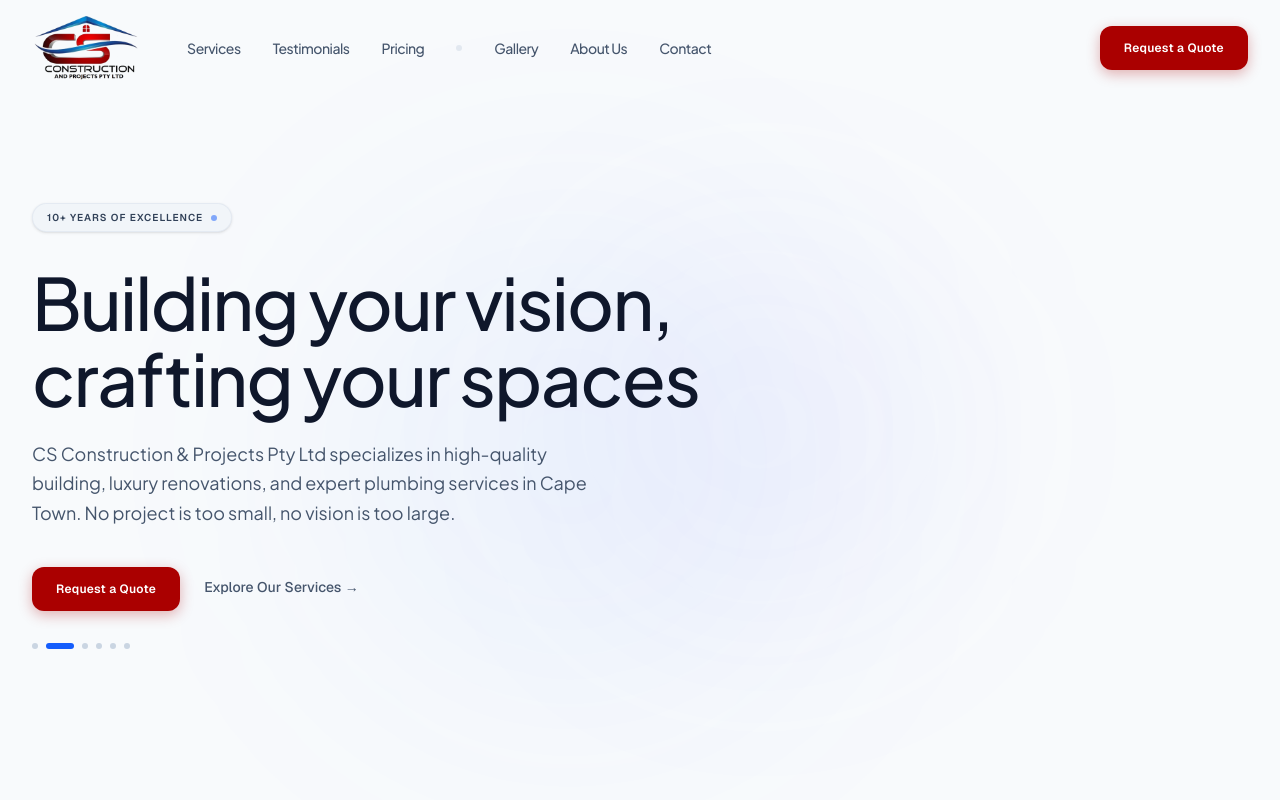
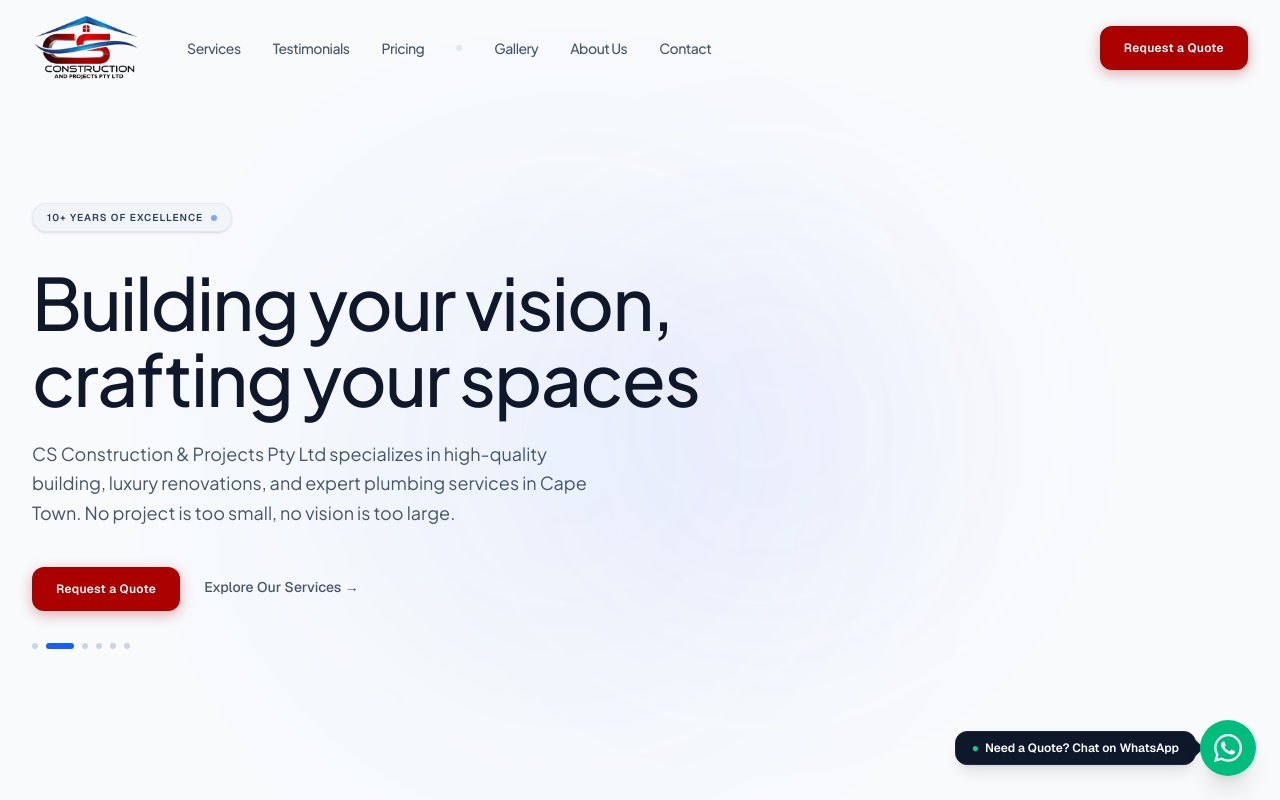
Before and after one commit to tinashekwande/cs-construction, a React (Vite) app: page / in a window 1280 px wide. Shown: the top 800 px of the page. Built offline with nearby package versions, Linux system fonts and the light colour scheme; some icons are missing.

Commit message:
feat: add premium floating WhatsApp button on bottom right corner with pulsing micro-animation and automatic tooltip

```diff
--- a/src/App.jsx
+++ b/src/App.jsx
@@ -16,6 +16,7 @@
 import Gallery from './components/Gallery';
 import About from './components/About';
 import Contact from './components/Contact';
+import FloatingWhatsApp from './components/FloatingWhatsApp';
 
 gsap.registerPlugin(ScrollTrigger);
 
@@ -159,6 +160,9 @@
       <Footer onOpenQuote={() => setIsQuoteOpen(true)} currentPage={currentPage} onNavigate={navigateTo} />
 
       <QuoteRequestModal isOpen={isQuoteOpen} onClose={() => setIsQuoteOpen(false)} />
+
+      {/* Floating WhatsApp Button */}
+      <FloatingWhatsApp />
     </div>
   );
 }
--- /dev/null
+++ b/src/components/FloatingWhatsApp.jsx
@@ -0,0 +1,55 @@
+import { useState, useEffect } from 'react';
+
+export default function FloatingWhatsApp() {
+  const [showTooltip, setShowTooltip] = useState(false);
+
+  useEffect(() => {
+    // Show the tooltip shortly after load to draw attention, then auto-hide after 5s
+    const timer = setTimeout(() => {
+      setShowTooltip(true);
+      const hideTimer = setTimeout(() => setShowTooltip(false), 5000);
+      return () => clearTimeout(hideTimer);
+    }, 2500);
+
+    return () => clearTimeout(timer);
+  }, []);
+
+  return (
+    <div className="fixed bottom-6 right-6 z-50 flex items-center justify-end group">
+
+      {/* Tooltip text */}
+      <div
+        className={`bg-slate-900 text-white text-xs font-semibold px-4 py-2 rounded-xl shadow-lg border border-slate-800 transition-all duration-300 mr-3 pointer-events-none whitespace-nowrap translate-x-2 opacity-0 group-hover:opacity-100 group-hover:translate-x-0 font-geist ${
+          showTooltip ? 'opacity-100 translate-x-0' : ''
+        }`}
+      >
+        <span className="text-emerald-400 mr-1.5">●</span>
+        Need a Quote? Chat on WhatsApp
+        <div className="absolute right-[-6px] top-1/2 -translate-y-1/2 w-3 h-3 bg-slate-900 border-r border-t border-slate-800 rotate-45"></div>
+      </div>
+
+      {/* WhatsApp Button */}
+      <a
+        href="https://wa.me/27717270094?text=Hi%20CS%20Construction%2C%20I%27d%20like%20to%20get%20a%20free%20quote%20for%20a%20project."
+        target="_blank"
+        rel="noopener noreferrer"
+        aria-label="Chat with CS Construction & Projects on WhatsApp"
+        className="w-14 h-14 rounded-full bg-emerald-500 hover:bg-emerald-600 text-white flex items-center justify-center shadow-xl hover:shadow-2xl hover:scale-110 active:scale-95 transition-all duration-300 relative border border-emerald-400/20 cursor-pointer"
+      >
+
+        {/* Pulsing ring animation */}
+        <span className="absolute inset-0 rounded-full bg-emerald-500/30 animate-ping pointer-events-none scale-105"></span>
+
+        {/* WhatsApp Icon */}
+        <svg
+          className="w-7 h-7"
+          viewBox="0 0 24 24"
+          fill="currentColor"
+        >
+          <path d="M17.472 14.382c-.297-.149-1.758-.867-2.03-.967-.273-.099-.471-.148-.67.15-.197.297-.767.966-.94 1.164-.173.199-.347.223-.644.075-.297-.15-1.255-.463-2.39-1.475-.883-.788-1.48-1.761-1.653-2.059-.173-.297-.018-.458.13-.606.134-.133.298-.347.446-.52.149-.174.198-.298.298-.497.099-.198.05-.371-.025-.52-.075-.149-.669-1.612-.916-2.207-.242-.579-.487-.5-.669-.51-.173-.008-.371-.01-.57-.01-.198 0-.52.074-.792.372-.272.297-1.04 1.016-1.04 2.479 0 1.462 1.065 2.875 1.213 3.074.149.198 2.096 3.2 5.077 4.487.709.306 1.262.489 1.694.625.712.227 1.36.195 1.871.118.571-.085 1.758-.719 2.006-1.413.248-.694.248-1.289.173-1.413-.074-.124-.272-.198-.57-.347m-5.421 7.403h-.004a9.87 9.87 0 01-5.031-1.378l-.361-.214-3.741.982.998-3.648-.235-.374a9.86 9.86 0 01-1.51-5.26c.001-5.45 4.436-9.884 9.888-9.884 2.64 0 5.122 1.03 6.988 2.898a9.825 9.825 0 012.893 6.994c-.003 5.45-4.437 9.884-9.885 9.884m8.413-18.297A11.815 11.815 0 0012.05 0C5.495 0 .16 5.335.157 11.892c0 2.096.547 4.142 1.588 5.945L.057 24l6.305-1.654a11.882 11.882 0 005.683 1.448h.005c6.554 0 11.89-5.335 11.893-11.893a11.821 11.821 0 00-3.48-8.413z" />
+        </svg>
+      </a>
+
+    </div>
+  );
+}
```
